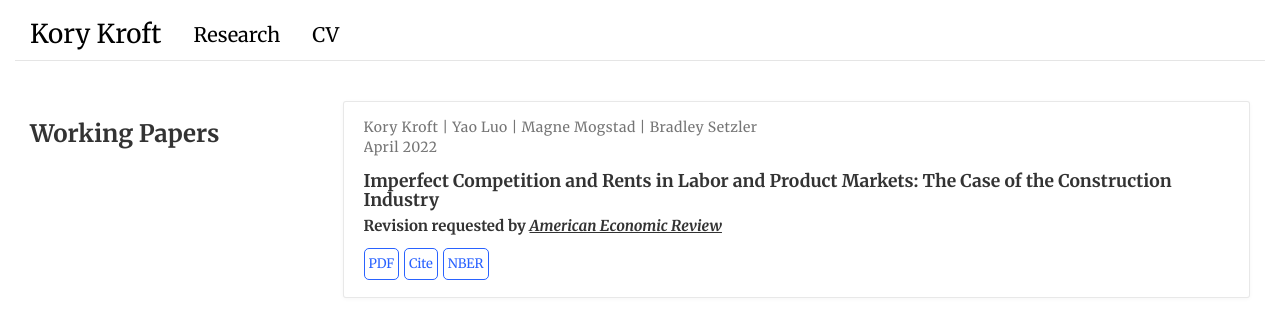
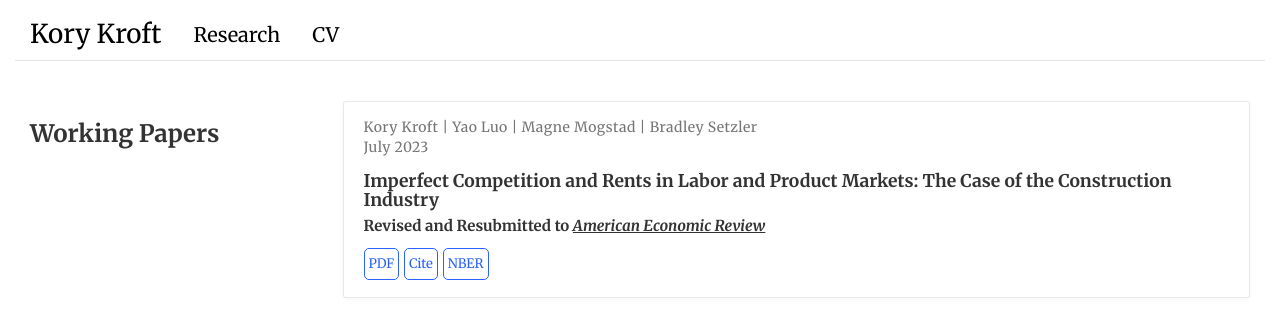
Before and after one commit to korykroft/korykroft.github.io, a Jekyll site: the page built from research/index.html, in a window 1280 px wide and 900 px high. Shown: the top 330 px of the window. Built offline with Jekyll 4.4.1, drawn with Linux system fonts in a browser that asks for light colours.

Commit message:
Update index.html

```diff
--- a/research/index.html
+++ b/research/index.html
@@ -22,14 +22,14 @@ description:
       <div>
         <span>Kory Kroft</span> | <span>Yao Luo</span> | <span>Magne Mogstad</span> | <span>Bradley Setzler</span>
       </div>
-      <span class="article-date">April 2022</span>
+      <span class="article-date">July 2023</span>
     </div>
     <h3 class="article-title mb-1 mt-3">Imperfect Competition and Rents in Labor and Product Markets: The Case of the Construction Industry</h3>
     <div class="article-style">
-     <p><strong>Revision requested by <ins><em>American Economic Review</em></ins></strong>
+     <p><strong>Revised and Resubmitted to <ins><em>American Economic Review</em></ins></strong>
     </div>
     <div class="btn-links">
-      <a class="btn btn-outline-primary my-1 mr-1 btn-sm" href="/files/KLMS-rev2_NBER.pdf" target="_blank" rel="noopener">PDF</a>
+      <a class="btn btn-outline-primary my-1 mr-1 btn-sm" href="/files/Kroft-Luo-Mogstad-Setzler.pdf" target="_blank" rel="noopener">PDF</a>
       <a class="btn btn-outline-primary my-1 mr-1 btn-sm" href="/files/bib/bib_KLMS.txt" target="_blank" rel="noopener">Cite</a>
       <a class="btn btn-outline-primary my-1 mr-1 btn-sm" href="https://www.nber.org/papers/w27325" target="_blank" rel="noopener">NBER</a>
     </div>
```
